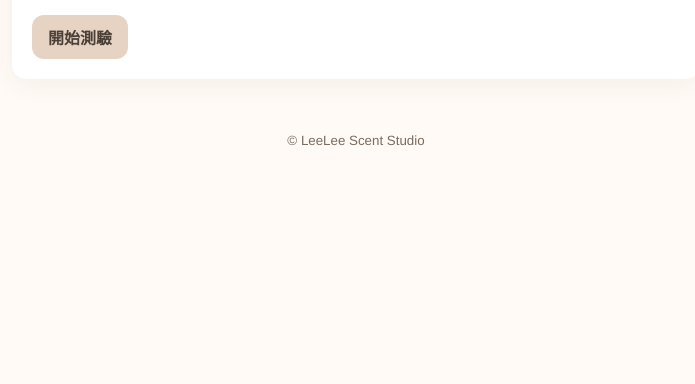
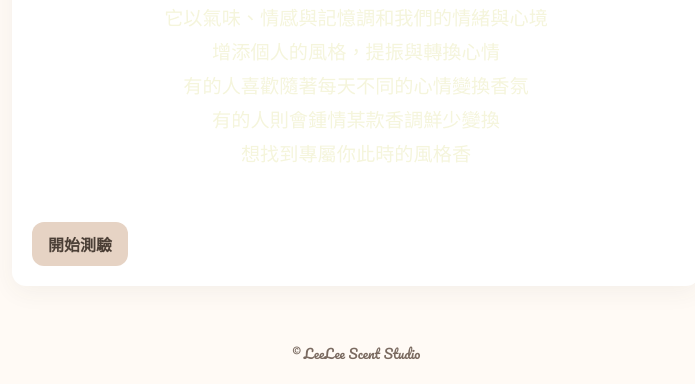
Before and after one commit to LeeLee-scent/leelee, a plain HTML site: page index.html in a window 1280 px wide. Shown: the part 450-834 px from the top of the page, without its empty margins (284-979 px from the left). Before the commit the page ends 800 px from the top, so only its background shows below. Drawn offline with Linux system fonts and the light colour scheme; a web font is replaced by a local one.

Commit message:
Update style.css

```diff
--- a/style.css
+++ b/style.css
@@ -5,14 +5,28 @@
   --accent:#e6d3c4;
   --text:#4b3f36;
   --muted:#7a6a60;
+  --cream:#f5f5dc; /* 米白色 */
 }
 *{box-sizing:border-box}
-html,body{height:100%;margin:0;font-family: "Noto Sans TC", "Helvetica Neue", Arial, sans-serif;background:var(--bg);color:var(--text);-webkit-font-smoothing:antialiased}
+html,body{
+  height:100%;
+  margin:0;
+  font-family: 'ZCOOL KuaiLe', 'Pacifico', "Noto Sans TC", "Helvetica Neue", Arial, sans-serif;
+  background:var(--bg);
+  color:var(--text);
+  -webkit-font-smoothing:antialiased;
+}
 .site-header{display:flex;justify-content:center;padding:24px 12px}
 .logo{max-width:240px;height:auto}
 .container{max-width:720px;margin:0 auto;padding:16px}
 .card{background:var(--card);border-radius:14px;padding:20px;margin-bottom:18px;box-shadow:0 6px 24px rgba(75,63,54,0.06)}
-.lead{color:var(--muted);margin-bottom:18px}
+.lead{
+  color:var(--cream);
+  margin-bottom:18px;
+  text-align:center;
+  white-space:pre-wrap;
+  font-size:1.2em;
+}
 .btn{padding:10px 16px;border-radius:12px;border:none;background:#efe1d3;color:var(--text);cursor:pointer;font-size:16px}
 .btn.primary{background:var(--accent);font-weight:600}
 .hidden{display:none}
@@ -27,6 +41,19 @@ html,body{height:100%;margin:0;font-family: "Noto Sans TC", "Helvetica Neue", Ar
 .actions{display:flex;gap:12px;justify-content:center;margin-top:18px}
 .site-footer{text-align:center;padding:18px 0;color:var(--muted)}
 
+/* 打字機效果 */
+.typewriter {
+  overflow: hidden;
+  border-right: .15em solid var(--cream);
+  white-space: pre-wrap;
+  margin: 0 auto;
+  animation: caret 1s steps(1) infinite;
+}
+
+@keyframes caret {
+  50% { border-color: transparent; }
+}
+
 /* Responsive */
 @media (max-width:600px){
   .container{padding:12px}
```
